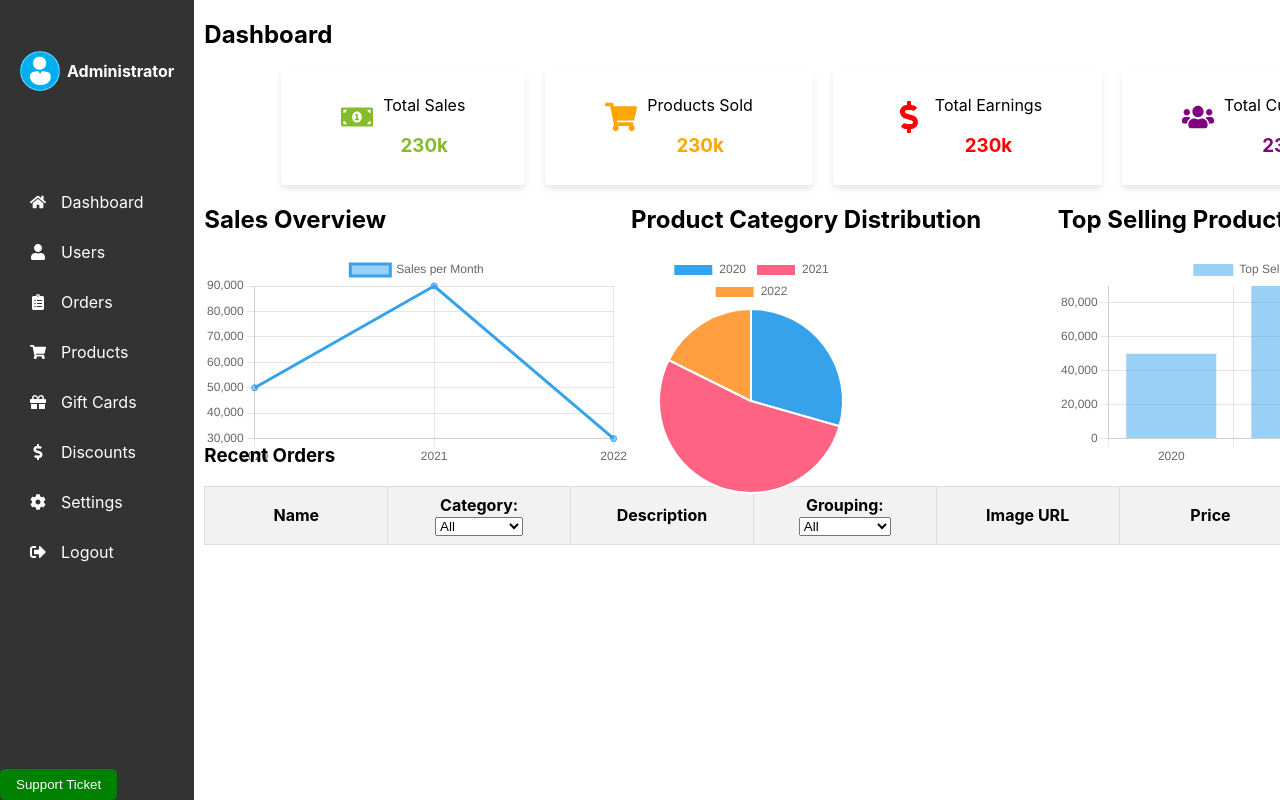
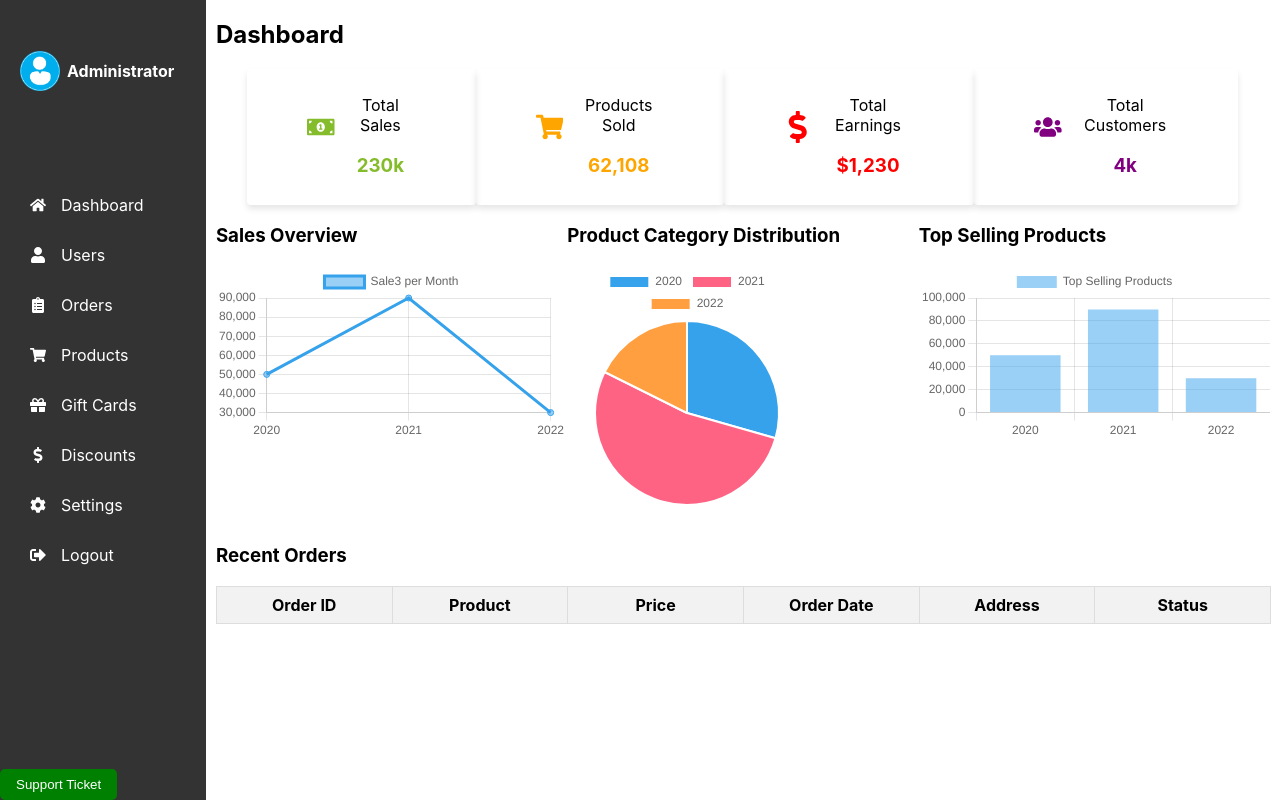
Before and after one commit to Ombito/Admin-dashboard, a React (Create React App) app: page / in a window 1280 px wide. Built offline with nearby package versions, Linux system fonts and the light colour scheme.

Commit message:
Fix: dashboard

```diff
--- a/src/components/Barchart/barchart.css
+++ b/src/components/Barchart/barchart.css
@@ -1,4 +1,4 @@
 .bar {
-    height: 30vh;
-    width: 40vw;
+    height: 40vh;
+    width: 100%;
 }
--- a/src/components/Barchart/barchart.jsx
+++ b/src/components/Barchart/barchart.jsx
@@ -15,7 +15,7 @@ const Barchart = () => {
 
   return (
     <div className="bar">
-      <h2>Top Selling Products</h2>
+      <h3>Top Selling Products</h3>
       <Bar data={userData} />
     </div>
   );
--- a/src/components/Home/home.css
+++ b/src/components/Home/home.css
@@ -4,16 +4,14 @@
 
 .chart-container {
   display: flex;
-  /* flex-wrap: wrap; */
-  /* flex: 1 1 50%;  */
-  /* padding: 30px; */
+  justify-content: space-between;
 }
 
 
 .dashboard-stats-container {
   display: flex;
   justify-content: space-between;
-  margin: 0 6%;
+  margin: 0 3%;
 }
 
 .dashboard-stat {
--- a/src/components/Home/home.jsx
+++ b/src/components/Home/home.jsx
@@ -7,17 +7,9 @@ import { FaMoneyBillAlt, FaShoppingCart, FaDollarSign, FaUsers } from 'react-ico
 
 
 const Home = () => {
-  const [groupingFilter, setGroupingFilter] = useState('All');
-  const [categoryFilter, setCategoryFilter] = useState('All');
   const [loading, setLoading] = useState(true);
 
-  const handleCategoryFilterChange = (e) => {
-    setCategoryFilter(e.target.value);
-  };
 
-  const handleGroupingFilterChange = (e) => {
-    setGroupingFilter(e.target.value);
-  };
 
   return (
     <div>
@@ -27,28 +19,28 @@ const Home = () => {
           <FaMoneyBillAlt color='#85bc2b' className="dashboard-icon" />
           <div>
             <p>Total Sales</p>
-            <h3  style={{color:'#85bc2b'}}>230k</h3>
+            <h3 style={{color:'#85bc2b'}}>230k</h3>
           </div>
         </div>
         <div className="dashboard-stat">
           <FaShoppingCart color='orange' className="dashboard-icon" />
           <div>
             <p>Products Sold</p>
-            <h3 style={{color:'orange'}}>230k</h3>
+            <h3 style={{color:'orange'}}>62,108</h3>
           </div>
         </div>
         <div className="dashboard-stat">
           <FaDollarSign color='red' className="dashboard-icon" />
           <div>
             <p>Total Earnings</p>
-            <h3 style={{color:'red'}}>230k</h3>
+            <h3 style={{color:'red'}}>$1,230</h3>
           </div>
         </div>
         <div className="dashboard-stat">
           <FaUsers color='purple' className="dashboard-icon" />
           <div>
             <p>Total Customers</p>
-            <h3  style={{color:'purple'}}>230k</h3>
+            <h3  style={{color:'purple'}}>4k</h3>
           </div>
         </div>
       </div>
@@ -63,30 +55,12 @@ const Home = () => {
           <table className="product-table">
             <thead>
               <tr>
-                <th>Name</th>
-                <th>
-                  Category:
-                  <select value={categoryFilter} onChange={handleCategoryFilterChange}>
-                    <option value="All">All</option>
-                    <option value="Electronics">Electronics</option>
-                    <option value="Phones">Phones</option>
-                    <option value="Television">Television</option>
-                    <option value="Radio">Radio</option>
-                  </select>
-                </th>
-                <th>Description</th>
-                <th>
-                  Grouping:
-                  <select value={groupingFilter} onChange={handleGroupingFilterChange}>
-                    <option value="All">All</option>
-                    <option value="trending">Trending</option>
-                    <option value="Featured">Featured</option>
-                    <option value="Flash Sales">Flash Sales</option>
-                  </select>
-                </th>
-                <th>Image URL</th>
+                <th>Order ID</th>
+                <th>Product</th>
                 <th>Price</th>
-                <th>Rating</th>
+                <th>Order Date</th>
+                <th>Address</th>
+                <th>Status</th>
               </tr>
             </thead>
             <tbody>
--- a/src/components/Linegraph/linegraph.css
+++ b/src/components/Linegraph/linegraph.css
@@ -1,4 +1,4 @@
 .line {
-    height: 30vh;
-    width: 40vw;
+    height: 40vh;
+    width: 100%;
 }
--- a/src/components/Linegraph/linegraph.jsx
+++ b/src/components/Linegraph/linegraph.jsx
@@ -7,7 +7,7 @@ const Linegraph = () => {
     const [userData, setUserData] = useState({
         labels: UserData.map(data => data.year),
         datasets: [{
-            label: 'Sales per Month',
+            label: 'Sale3 per Month',
             data: UserData.map(data => data.worth),
         }],
     });
@@ -15,7 +15,7 @@ const Linegraph = () => {
 
   return (
     <div className="line">
-      <h2>Sales Overview</h2>
+      <h3>Sales Overview</h3>
       <Line data={userData} />
     </div>
   );
--- a/src/components/Piechart/piechart.css
+++ b/src/components/Piechart/piechart.css
@@ -1,4 +1,4 @@
 .pie {
     height: 30vh;
-    width: 40vw;
+    width: 100%;
 }
--- a/src/components/Piechart/piechart.jsx
+++ b/src/components/Piechart/piechart.jsx
@@ -15,7 +15,7 @@ const Piechart = () => {
 
   return (
     <div className="pie">
-      <h2>Product Category Distribution</h2>
+      <h3>Product Category Distribution</h3>
       <Pie data={userData} />
     </div>
   );
```
